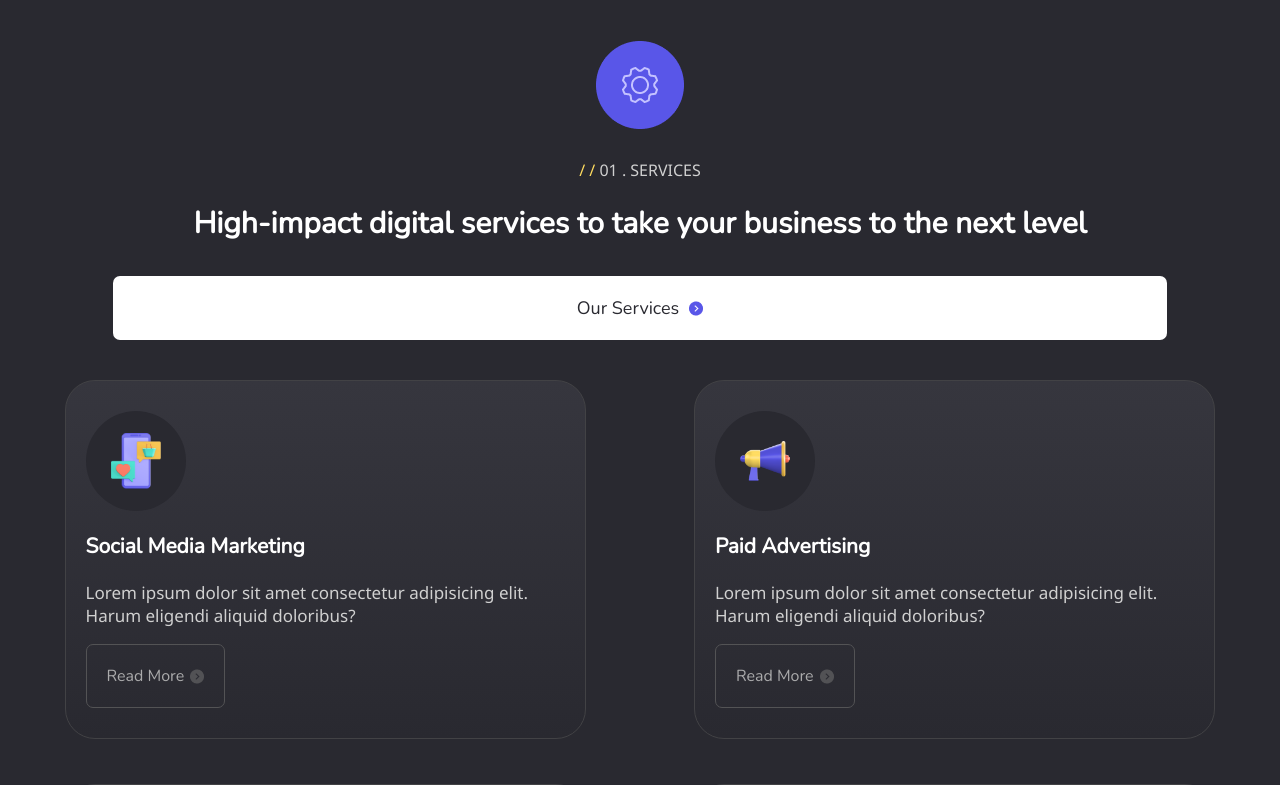
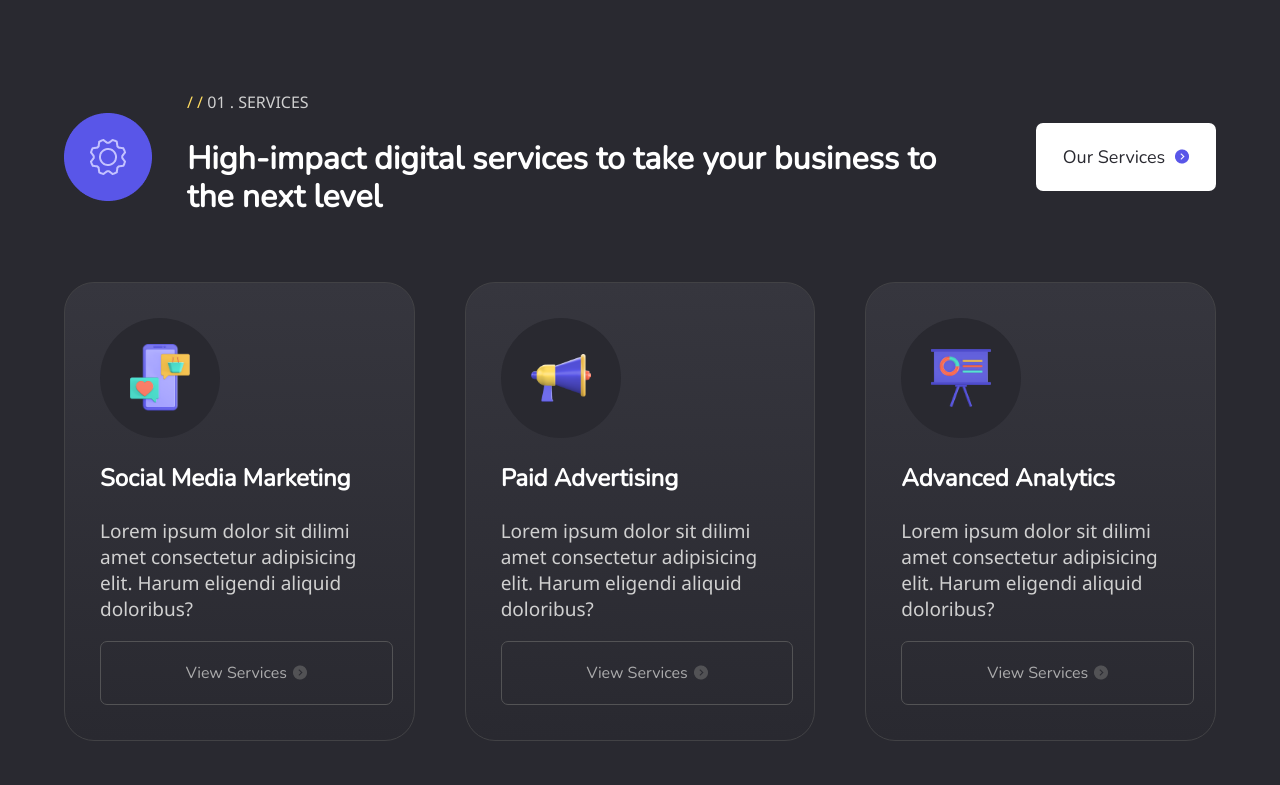
Before and after one commit to koredeJacob/Digital-Marketing-site, a React (Vite) app: page / in a window 1280 px wide. Shown: the part 760-1545 px from the top of the page. Built offline with nearby package versions, Linux system fonts and the light colour scheme.

Commit message:
moving on

```diff
--- /dev/null
+++ b/src/components/services-component/services-container.css
@@ -0,0 +1,141 @@
+.home-services {
+    background: #292930;
+    padding-top: 60px;
+    padding-bottom: 60px;
+}
+
+.wrapper{
+    width:90%;
+    margin: auto;
+}
+
+.services-heading {
+    max-width: 1400px;
+    margin: auto;
+    margin-bottom: 40px;
+}
+
+.info-div{
+    display: flex;
+    flex-direction: column;
+    align-items: center;
+}
+
+.services-title {
+    display: flex;
+    flex-direction: column;
+    align-items: center;
+    gap: 12px;
+    font-weight: 500;
+}
+
+.title-sub {
+    margin-top: 20px;
+    text-align: center;
+    color: #D0D0D0;
+    font-family: 'Noto Sans';
+}
+
+.title-text {
+    color: #fff;
+    font-size: 30px;
+    font-weight: 600;
+    line-height: 118.5%;
+    text-align: center;
+}
+
+.title-sub span {
+    color: #ffdc60;
+}
+
+.services-button {
+    display: flex;
+    justify-content: center;
+    align-items: center;
+    gap: 10px;
+    width: 100%;
+    margin: auto;
+    background: #fff;
+    color: #292930;
+    padding: 22px 0px;
+    border-radius: 7px;
+    font-size: 18px;
+    transition: background 0.4s;
+}
+
+.services-button:hover {
+    background: #ffdc60;
+    color: #292930;
+}
+
+.services-content {
+    max-width: 1440px;
+    display: grid;
+    grid-template-columns: 1fr;
+    gap: 30px;
+}
+
+@media (min-width:480px) {
+        .home-services{
+            padding: 90px 0;
+        }
+        .services-title {
+            margin: auto;
+            align-items: start;
+        }
+        .info-div{
+            align-items: start;
+        }
+        .title-text {
+            font-size: 32px;
+        }
+        .title-sub,.title-text {
+            text-align: left;
+        }
+        .services-button {
+            max-width: 180px;
+            margin: 0;
+        }
+}
+
+@media (min-width:990px) {
+    .services-title {
+        flex-direction: row;
+        align-items: center;
+        justify-content: space-between;
+    }
+    .services-content {
+            margin: auto;
+            grid-template-columns: 1fr 1fr;
+            row-gap: 45px;
+    }
+    .info-div{
+        flex-direction: row;
+        align-items: center;
+        gap: 35px;
+    }
+    .title-text{
+        max-width:600px ;
+    }
+}
+
+@media (min-width:1280px) {
+    .services-content {
+        grid-template-columns: 1fr 1fr 1fr;
+    }
+    .title-text{
+        max-width: 750px;
+    }
+    .services-content{
+        gap:50px
+    }
+}
+
+@media (min-width:1440px){
+    .title-text{
+        font-size: 40px;
+    }
+    .services-content {
+            gap: 60px
+    }
+}
--- /dev/null
+++ b/src/components/services-component/services-container.jsx
@@ -0,0 +1,49 @@
+import React from "react";
+import { Link } from "react-router-dom";
+
+import "./services-container.css"
+import mobilephone from "../../assets/services-images/mobilephone.png"
+import Startup from "../../assets/services-images/Startup.png"
+import Megaphone from "../../assets/services-images/Megaphone.png"
+import marketing from "../../assets/services-images/Marketing Plan.png"
+import funnel from "../../assets/services-images/funnel.png"
+import board from "../../assets/services-images/board.png"
+import settings from "../../assets/services-images/settings.png"
+import blue from '../../assets/services-images/vector (1).png'
+import ServicesGrid from "../../components/services-component/services-grid"
+
+const ServicesContainer = ()=>{
+    return (
+        <div className="home-services">
+            <div className="wrapper">
+                <div className="services-heading">
+                    <div className="services-title">
+                        <div className="info-div">
+                            <img src={settings} loading='lazy'/>
+                            <div className="title">
+                                <p className="title-sub"> <span>/ / </span> 01 . SERVICES</p>
+                                <h2 className="title-text">High-impact digital services to take your business to the next level</h2>
+                            </div>
+                        </div>
+                        <Link to="#" className="services-button">
+                            <div>Our Services</div>
+                            <img src={blue}/>
+                        </Link>
+                    </div>
+                </div>
+
+                <div className="services-content">
+                    <ServicesGrid image={mobilephone} sub='Social Media Marketing' text='Lorem ipsum dolor sit dilimi amet consectetur adipisicing elit. Harum eligendi aliquid doloribus?'/>
+                    <ServicesGrid image={Megaphone} sub='Paid Advertising' text='Lorem ipsum dolor sit dilimi amet consectetur adipisicing elit. Harum eligendi aliquid doloribus?'/>
+                    <ServicesGrid image={board} sub='Advanced Analytics' text='Lorem ipsum dolor sit dilimi amet consectetur adipisicing elit. Harum eligendi aliquid doloribus?'/>
+                    <ServicesGrid image={Startup} sub='SEO Optimization' text='Lorem ipsum dolor sit dilimi amet consectetur adipisicing elit. Harum eligendi aliquid doloribus?'/>
+                    <ServicesGrid image={funnel} sub='Funnel Optimization' text='Lorem ipsum dolor sit dilimi amet consectetur adipisicing elit. Harum eligendi aliquid doloribus?'/>
+                    <ServicesGrid image={marketing} sub='Content Marketing' text='Lorem ipsum dolor sit dilimi amet consectetur adipisicing elit. Harum eligendi aliquid doloribus?'/>
+                </div>
+            </div>
+        </div>
+    )
+
+}
+
+export default ServicesContainer
--- a/src/components/services-component/services-grid.css
+++ b/src/components/services-component/services-grid.css
@@ -1,6 +1,4 @@
 .services-card{
-    width:80%;
-    margin: auto;
     background: linear-gradient(180deg, #36363E 0%, #292930 100%);
     display: flex;
     flex-direction: column;
@@ -16,13 +14,13 @@
     justify-content: center;
     align-items: center;
     background: #292930;
-    width: 100px;
-    height: 100px;
+    width: 110px;
+    height: 110px;
     border-radius: 100%;
 }
 
 .card-image{
-    width:50px;
+    width:55px;
     height: auto;
 }
 
@@ -58,5 +56,40 @@
     .services-card{
         text-align: left;
         align-items: start;
+        padding: 35px;
+    }
+    .card-image-circle{
+        width: 120px;
+        height: 120px;
+    }
+    .card-image{
+        width: 60px;
+    }
+    .card-sub{
+        font-size: 24px;
+    }
+    .card-text{
+        font-size: 19px;
+    }
+    .card-button{
+        width: 90%;
+        margin: auto;
+        justify-content: center;
     }
 }
+
+@media (min-width:1440px){
+    .services-card{
+        gap:12px;
+    }
+    .card-image-circle{
+        width: 150px;
+        height: 150px;
+    }
+    .card-image{
+        width: 65px;
+    }
+    .card-button{
+        gap:8px;
+    }
+}
--- a/src/components/services-component/services-grid.jsx
+++ b/src/components/services-component/services-grid.jsx
@@ -16,7 +16,7 @@ const ServicesGrid=({image,sub,text})=>{
                     <p className="card-text">{text}</p>
                 </div>
                 <Link to="#" className="card-button" onMouseEnter={()=>sethover(!hover)} onMouseLeave={()=>sethover(!hover)}>
-                    <div>Read More</div>
+                    <div>View Services</div>
                     <img src={hover?blue:grey}/>
                 </Link>
         </div>
--- a/src/pages/home/home.css
+++ b/src/pages/home/home.css
@@ -129,70 +129,6 @@
     right:3px;
 }
 
-.home-services{
-    background: #292930;
-    padding-top: 60px;
-    padding-bottom: 60px;
-}
-
-.services-heading{
-    margin-bottom: 40px;
-}
-
-.services-title{
-    display: flex;
-    flex-direction: column;
-    align-items: center;
-    gap:10px;
-    font-weight: 500;
-}
-
-.title-sub{
-    margin-top: 20px;
-    text-align: center;
-    color: #D0D0D0;
-    font-family: 'Noto Sans';
-}
-
-.title-text{
-    color: #fff;
-    font-size: 30px;
-    font-weight: 600;
-    line-height: 118.5%;
-    text-align: center;
-    padding:0px 10px;
-}
-
-.title-sub span{
-    color: #ffdc60;
-}
-
-.services-button{
-    display: flex;
-    justify-content: center;
-    align-items: center;
-    gap: 10px;
-    width: 80%;
-    margin: auto;
-    background: #fff;
-    color: #292930;
-    padding: 20px 15px;
-    border-radius:7px ;
-    font-size: 18px;
-    transition: background 0.4s;
-}
-
-.services-button:hover{
-    background: #ffdc60;
-    color: #292930;
-}
-
-.services-content{
-    display: grid;
-    grid-template-columns: 1fr;
-    gap: 30px;
-}
-
 @media (min-width:480px){
     .banner-content{
         text-align:left;
@@ -238,12 +174,6 @@
     .banner-getstarted,.banner-services {
             width: 35%;
     }
-    .services-content {
-         width: 96%;
-         margin: auto;
-         grid-template-columns: 1fr 1fr;
-         row-gap: 45px;
-    }
 }
 
 @media (min-width:1440px){
@@ -263,7 +193,6 @@
         justify-content: space-around;
         margin: 0;
         margin-left: 20%;
-
     }
     .banner-content{
         width:38%;
--- a/src/pages/home/home.jsx
+++ b/src/pages/home/home.jsx
@@ -6,17 +6,9 @@ import monitor from "../../assets/pattern (3).png"
 import check from "../../assets/pattern (1).png"
 import bullseye from "../../assets/pattern.png"
 import star from "../../assets/star.png"
-import mobilephone from "../../assets/services-images/mobilephone.png"
-import Startup from "../../assets/services-images/Startup.png"
-import Megaphone from "../../assets/services-images/Megaphone.png"
-import marketing from "../../assets/services-images/Marketing Plan.png"
-import funnel from "../../assets/services-images/funnel.png"
-import board from "../../assets/services-images/board.png"
-import settings from "../../assets/services-images/settings.png"
-import blue from '../../assets/services-images/vector (1).png'
+import "./home.css"
 
-import "./home.css"
-import ServicesGrid from "../../components/services-component/services-grid"
+import ServicesContainer from "../../components/services-component/services-container";
 
 function Home(){
     return(
@@ -48,30 +40,7 @@ function Home(){
                 </div>
                 <div className="banner-circle"></div>
             </div>
-            <div className="home-services">
-                <div className="services-heading">
-                    <div className="services-title">
-                        <img src={settings} loading='lazy'/>
-                        <div className="title">
-                            <p className="title-sub"> <span>/ / </span> 01 . SERVICES</p>
-                            <h2 className="title-text">High-impact digital services to take your business to the next level</h2>
-                        </div>
-                        <Link to="#" className="services-button">
-                            <div>Our Services</div>
-                            <img src={blue}/>
-                        </Link>
-                    </div>
-                </div>
-
-                <div className="services-content">
-                    <ServicesGrid image={mobilephone} sub='Social Media Marketing' text='Lorem ipsum dolor sit amet consectetur adipisicing elit. Harum eligendi aliquid doloribus?'/>
-                    <ServicesGrid image={Megaphone} sub='Paid Advertising' text='Lorem ipsum dolor sit amet consectetur adipisicing elit. Harum eligendi aliquid doloribus?'/>
-                    <ServicesGrid image={board} sub='Advanced Analytics' text='Lorem ipsum dolor sit amet consectetur adipisicing elit. Harum eligendi aliquid doloribus?'/>
-                    <ServicesGrid image={Startup} sub='SEO Optimization' text='Lorem ipsum dolor sit amet consectetur adipisicing elit. Harum eligendi aliquid doloribus?'/>
-                    <ServicesGrid image={funnel} sub='Funnel Optimization' text='Lorem ipsum dolor sit amet consectetur adipisicing elit. Harum eligendi aliquid doloribus?'/>
-                    <ServicesGrid image={marketing} sub='Content Marketing' text='Lorem ipsum dolor sit amet consectetur adipisicing elit. Harum eligendi aliquid doloribus?'/>
-                </div>
-            </div>
+            <ServicesContainer/>
         </div>
     )
 }
```
